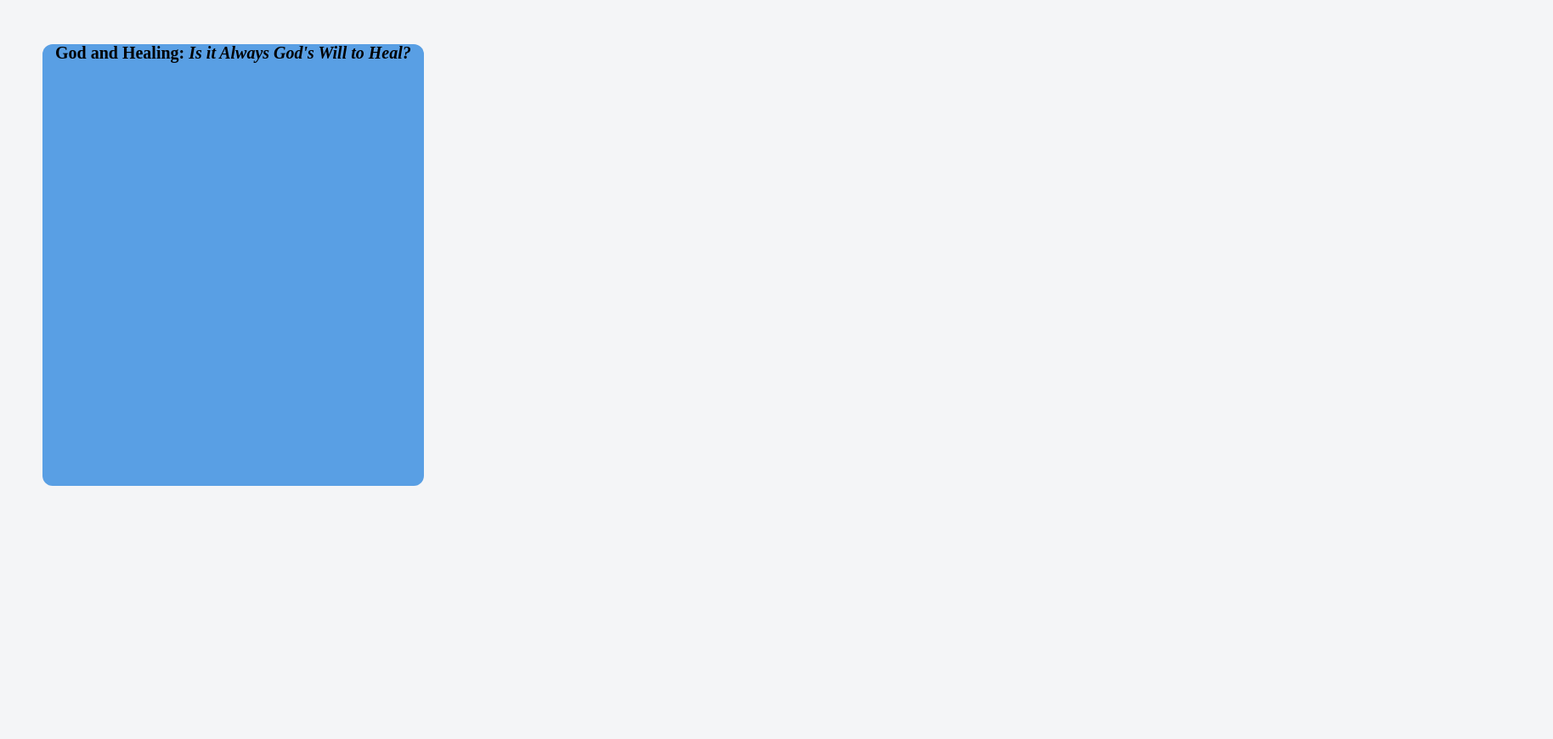
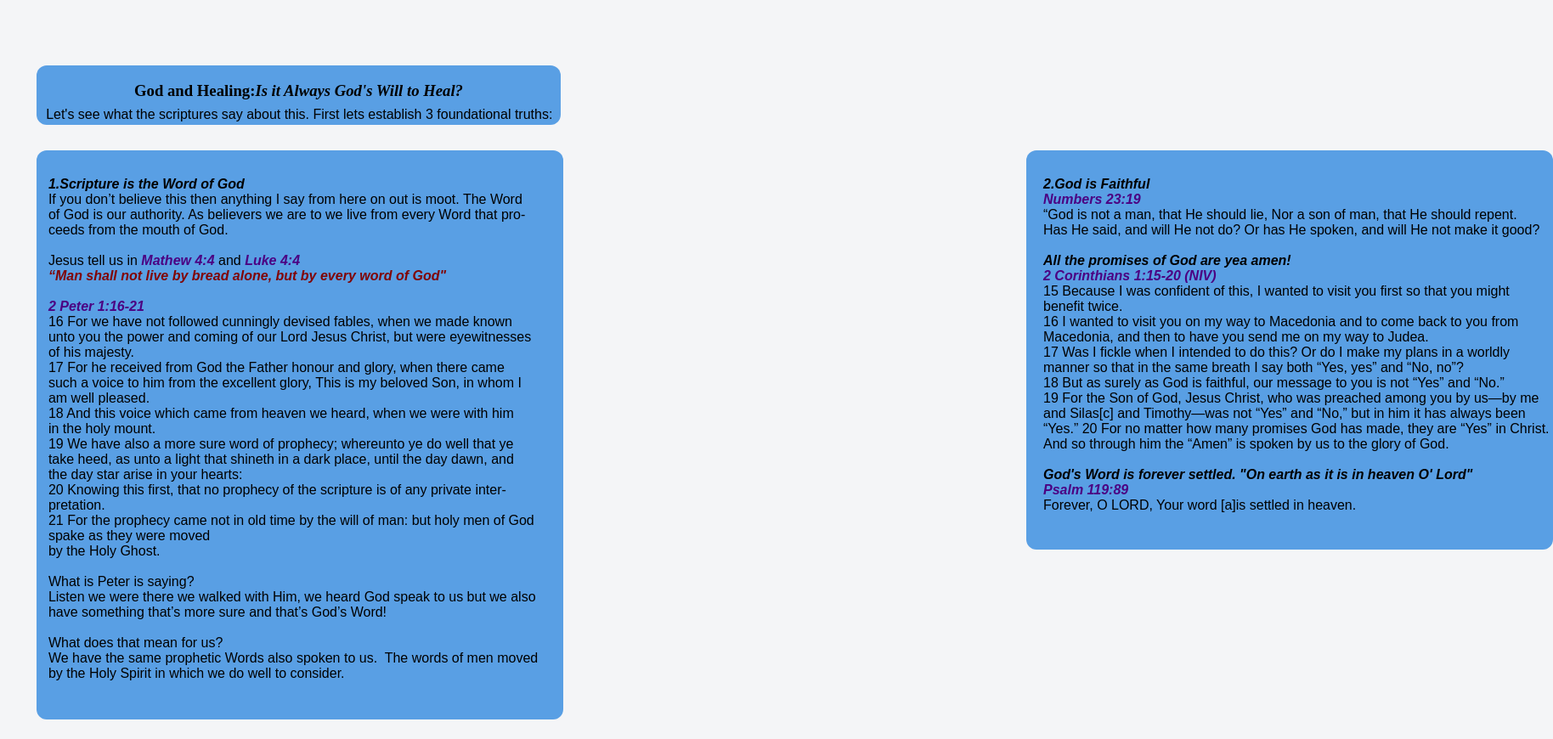
Before and after one commit to gisellec60/healing, a plain HTML site: page index.html in a window 1280 px wide. Shown: the part 168-1038 px from the top of the page at 85% size, 1828 px wide, since content can reach past the window. Before the commit the page ends 800 px from the top, so only its background shows below. Drawn offline with Linux system fonts and the light colour scheme; a script that the page names is missing.

Commit message:
index.html and sytle.css 2/12/2023

```diff
--- a/index.html
+++ b/index.html
@@ -13,11 +13,78 @@
             <h1>Living the Spiritual Life</h1>
             <pre class="sibling-element">
                 🕊 But you are not in the flesh but in the Spirit,
-            if indeed the Spirit of God dwells in you. <span class="italizied">~Romans 8:9</span>
+            if indeed the Spirit of God dwells in you. <span class="italizied-bold">~Romans 8:9</span>
             </pre>
-            <h3 class = "sibling2-element">God and Healing:
-                <span class="italizied">Is it Always God's Will to Heal?</span>
-            </h3>
+            <div class="GodandHealing">
+                <h3>God and Healing:<span class="italizied-bold">Is it Always God's Will to Heal?</span>
+                </h3>
+                <pre class="truths">
+                Let's see what the scriptures say about this. First lets establish 3 foundational truths:
+                </pre>
+            </div>
+            <div class="foundation-1">
+                <pre class="truth-1">
+                    <span class="italizied-bold">1.Scripture is the Word of God </span>
+                    If you don’t believe this then anything I say from here on out is moot. The Word
+                    of God is our authority. As believers we are to we live from every Word that pro-
+                    ceeds from the mouth of God.
+
+                    Jesus tell us in <span class="italizied-scripture">Mathew 4:4</span> and <span class="italizied-scripture">Luke 4:4</span>
+                    <span class="italizied-red">“Man shall not live by bread alone, but by every word of God"</span>
+
+                    <span class ="italizied-scripture">2 Peter 1:16-21</span>
+                    16 For we have not followed cunningly devised fables, when we made known
+                    unto you the power and coming of our Lord Jesus Christ, but were eyewitnesses
+                    of his majesty.
+                    17 For he received from God the Father honour and glory, when there came
+                    such a voice to him from the excellent glory, This is my beloved Son, in whom I
+                    am well pleased.
+                    18 And this voice which came from heaven we heard, when we were with him
+                    in the holy mount.
+                    19 We have also a more sure word of prophecy; whereunto ye do well that ye
+                    take heed, as unto a light that shineth in a dark place, until the day dawn, and
+                    the day star arise in your hearts:
+                    20 Knowing this first, that no prophecy of the scripture is of any private inter-
+                    pretation.
+                    21 For the prophecy came not in old time by the will of man: but holy men of God
+                    spake as they were moved
+                    by the Holy Ghost.
+
+                    What is Peter is saying?
+                    Listen we were there we walked with Him, we heard God speak to us but we also
+                    have something that’s more sure and that’s God’s Word!
+
+                    What does that mean for us?
+                    We have the same prophetic Words also spoken to us.  The words of men moved
+                    by the Holy Spirit in which we do well to consider.
+                <pre>
+            </div>
+            <div class="foundation-2">
+                 <pre class="truth-2"><span class="italizied-bold">2.God is Faithful</span>
+<span class="italizied-scripture">Numbers 23:19</span>
+“God is not a man, that He should lie, Nor a son of man, that He should repent.
+Has He said, and will He not do? Or has He spoken, and will He not make it good?
+
+<span class="italizied-bold">All the promises of God are yea amen!</span>
+<span class="italizied-scripture">2 Corinthians 1:15-20 (NIV) </span>
+15 Because I was confident of this, I wanted to visit you first so that you might
+benefit twice.
+16 I wanted to visit you on my way to Macedonia and to come back to you from
+Macedonia, and then to have you send me on my way to Judea.
+17 Was I fickle when I intended to do this? Or do I make my plans in a worldly
+manner so that in the same breath I say both “Yes, yes” and “No, no”?
+18 But as surely as God is faithful, our message to you is not “Yes” and “No.”
+19 For the Son of God, Jesus Christ, who was preached among you by us—by me
+and Silas[c] and Timothy—was not “Yes” and “No,” but in him it has always been
+“Yes.” 20 For no matter how many promises God has made, they are “Yes” in Christ.
+And so through him the “Amen” is spoken by us to the glory of God.
+
+<span class="italizied-bold">God's Word is forever settled. "On earth as it is in heaven O' Lord"</span>
+<span class="italizied-scripture">Psalm 119:89 </span>
+Forever, O LORD, Your word [a]is settled in heaven.
+
+                  </pre>
+            </div>
         </div>
         <script src="script.js"></script>
     </body>
--- a/style.css
+++ b/style.css
@@ -29,7 +29,7 @@ h1 {
 
 }
 
-pre  {
+pre.sibling-element {
     position : absolute;
     font-weight:bolder;
     font-family:Arial, Helvetica, sans-serif;
@@ -40,25 +40,88 @@ pre  {
     left: 650px;
 }
 
-.italizied{
-    font-style:oblique
+
+.italizied-scripture{
+    font-style:oblique;
+    color:indigo;
+    font-weight:bolder;
+}
+
+.italizied-bold{
+    font-style:oblique;
+    font-weight:bolder;
+}
+
+.italizied-red{
+    font-style:oblique;
+    font-weight:bolder;
+    color:rgb(128, 4, 4);
 }
 
 .hrline {
    border: 3px solid rgb(89, 159, 228);
 }
 
-h3 {
+div.GodandHealing {
   position:absolute;
-  font-size: 20px;
-  line-height: 0px;
+  line-height: 4px;
   background-color:rgb(89, 159, 228);
-  height: 500px;
-  padding:10px 15px;
+  height: 50px;
+  padding:10px 115px;
   border: 2px;
   border-radius:12px;
-  margin-left:500px;
-  margin-right:500px;
-  top:200px;
-  left:-450px;
+  margin-left:35px;
+  margin-top:100px;
+
 }
+
+.foundation-1 {
+  position:absolute;
+  background-color:rgb(89, 159, 228);
+  height: 650px;
+  padding:10px 310px;
+  border: 2px;
+  border-radius:12px;
+  margin-left:35px;
+  margin-top: 200px;
+
+}
+
+.foundation-2{
+  position:absolute;
+  background-color:rgb(89, 159, 228);
+  height: 450px;
+  padding:10px 310px;
+  border: 2px;
+  border-radius:12px;
+  margin-left:1200px;
+  margin-top:200px;
+}
+
+.truths{
+    position:absolute;
+    font-family:Arial, Helvetica, sans-serif;
+    top: 40px;
+    left:-60px;
+    font-size:16px;
+}
+
+.truth-1{
+    position:absolute;
+    font-family:Arial, Helvetica, sans-serif;
+    top: 15px;
+    left:-75px;
+    font-size:16px;
+}
+
+.truth-2{
+    position:absolute;
+    font-family:Arial, Helvetica, sans-serif;
+    top: 15px;
+    left:20px;
+    font-size:16px;
+}
+h3 {
+  top : 1000px;
+  left : 50px;
+}
```
